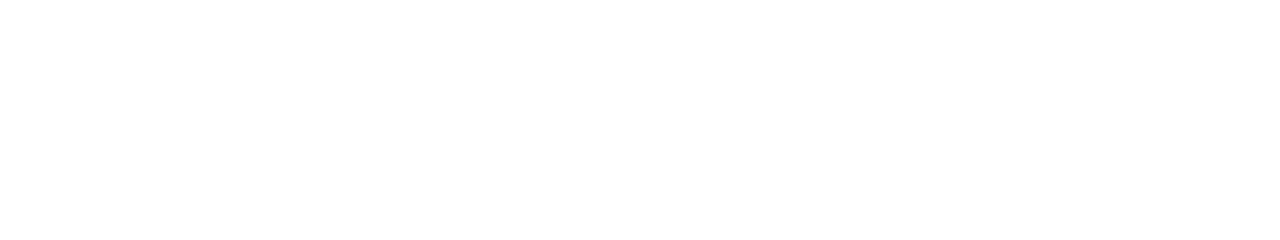
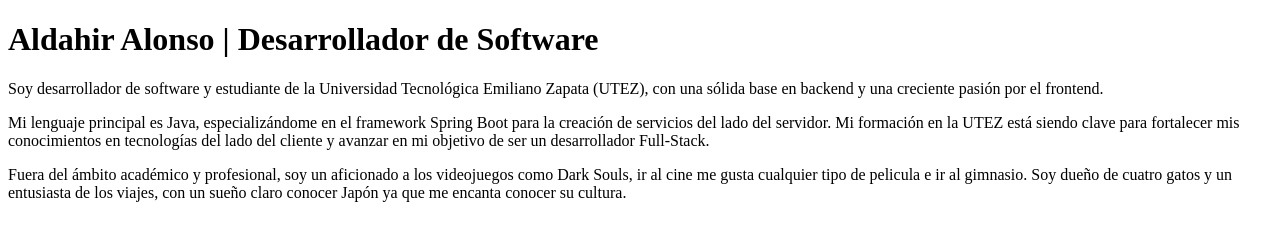
Before and after one commit to AldahirAlonso/Portafolio, a plain HTML site: page about.html in a window 1280 px wide. Drawn offline with Linux system fonts and the light colour scheme.

Commit message:
about.html

```diff
--- a/about.html
+++ b/about.html
@@ -2,9 +2,15 @@
 <html lang="en">
 <head>
     <meta charset="UTF-8">
-    <title>Title</title>
+    <title>Sobre Mi</title>
 </head>
 <body>
 
+<h1>Aldahir Alonso | Desarrollador de Software</h1>
+<p>Soy desarrollador de software y estudiante de la Universidad Tecnológica Emiliano Zapata (UTEZ), con una sólida base en backend y una creciente pasión por el frontend.</p>
+<p>Mi lenguaje principal es Java, especializándome en el framework Spring Boot para la creación de servicios del lado del servidor. Mi formación en la UTEZ está siendo clave para fortalecer mis conocimientos en tecnologías del lado del cliente y avanzar en mi objetivo de ser un desarrollador Full-Stack.</p>
+<p>Fuera del ámbito académico y profesional, soy un aficionado a los videojuegos como Dark Souls, ir al cine me gusta cualquier tipo de pelicula e ir al gimnasio. Soy dueño de cuatro gatos y un entusiasta de los viajes, con un sueño claro conocer Japón ya que me encanta conocer su cultura.</p>
+<p></p>
+
 </body>
 </html>
```
